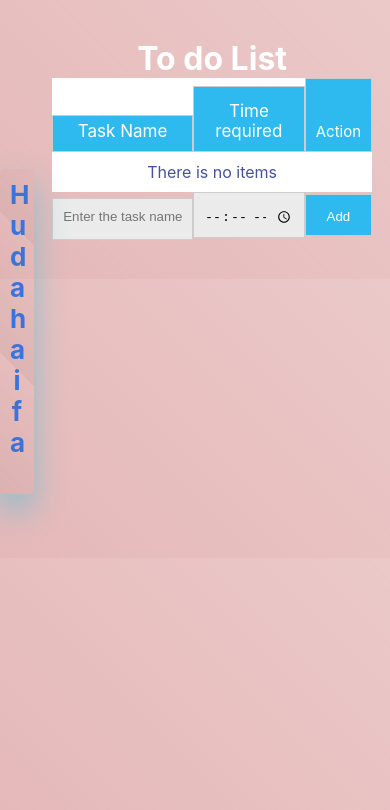
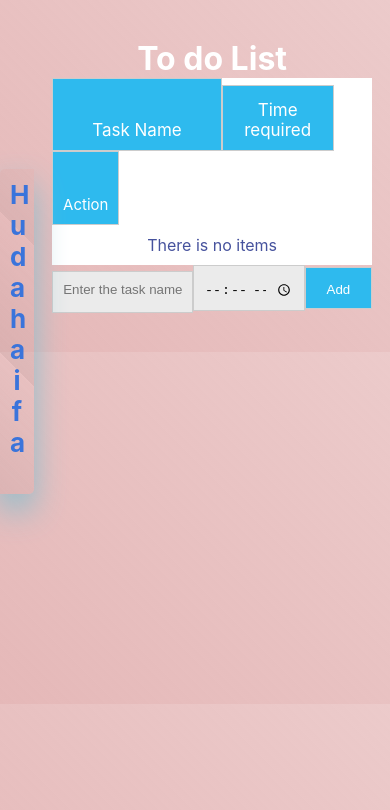
Before and after one commit to Hudhaifa-1/verceltodolist, a React (Create React App) app: page / in a window 390 px wide. Shown: the top 810 px of the page. Built offline with nearby package versions, Linux system fonts and the light colour scheme.

Commit message:
"updated8"

```diff
--- a/src/index.css
+++ b/src/index.css
@@ -213,7 +213,7 @@ form input[type='submit']{
 }
 span.title.time{
 
-  padding-top: 25px;
+  padding-top: 30px;
 
 }
 .title{
@@ -223,9 +223,10 @@ span.title.time{
 span.title.name{
   padding-top: 41px;
 }
-.List-item span.name, .container input[type="text"] {
+.List-item span.name:not(span.title.name), .container input[type="text"] {
   width: 44%;
   padding-top: 5px;
+
 
 }
 
```
